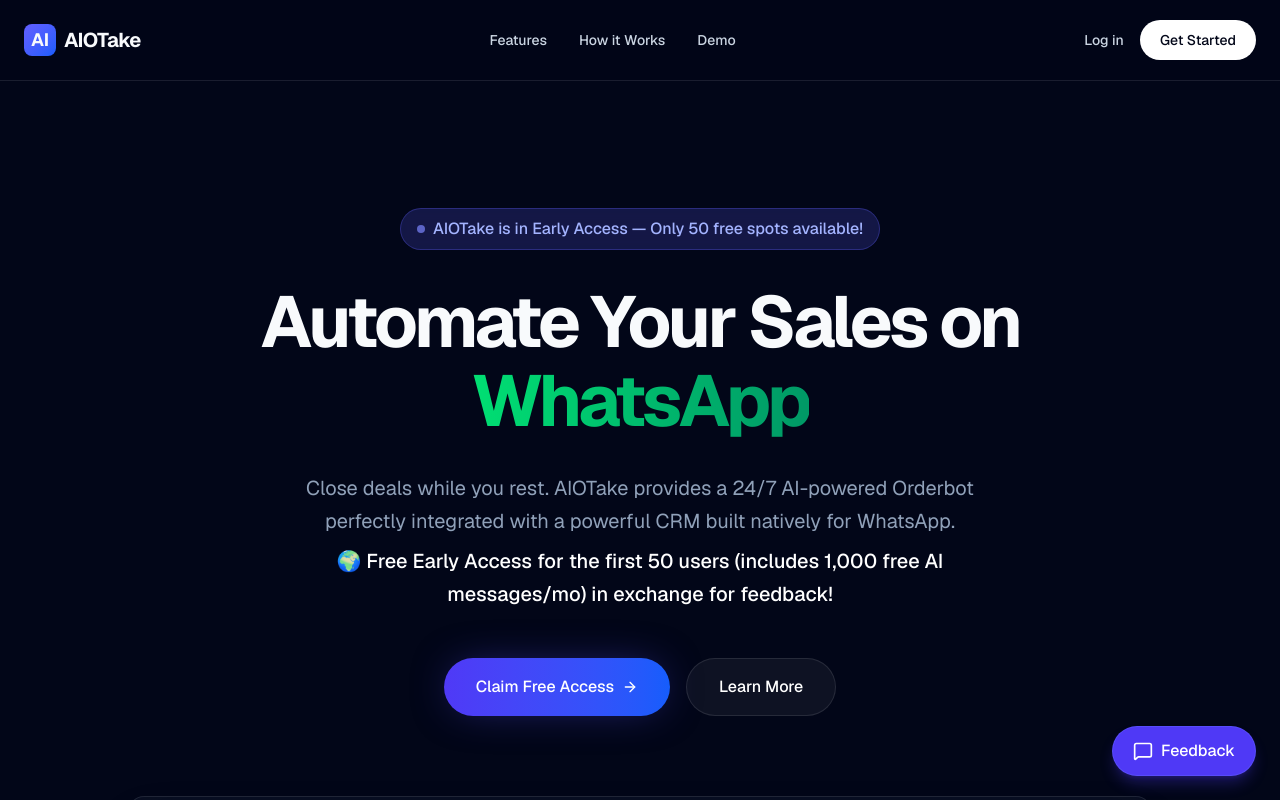
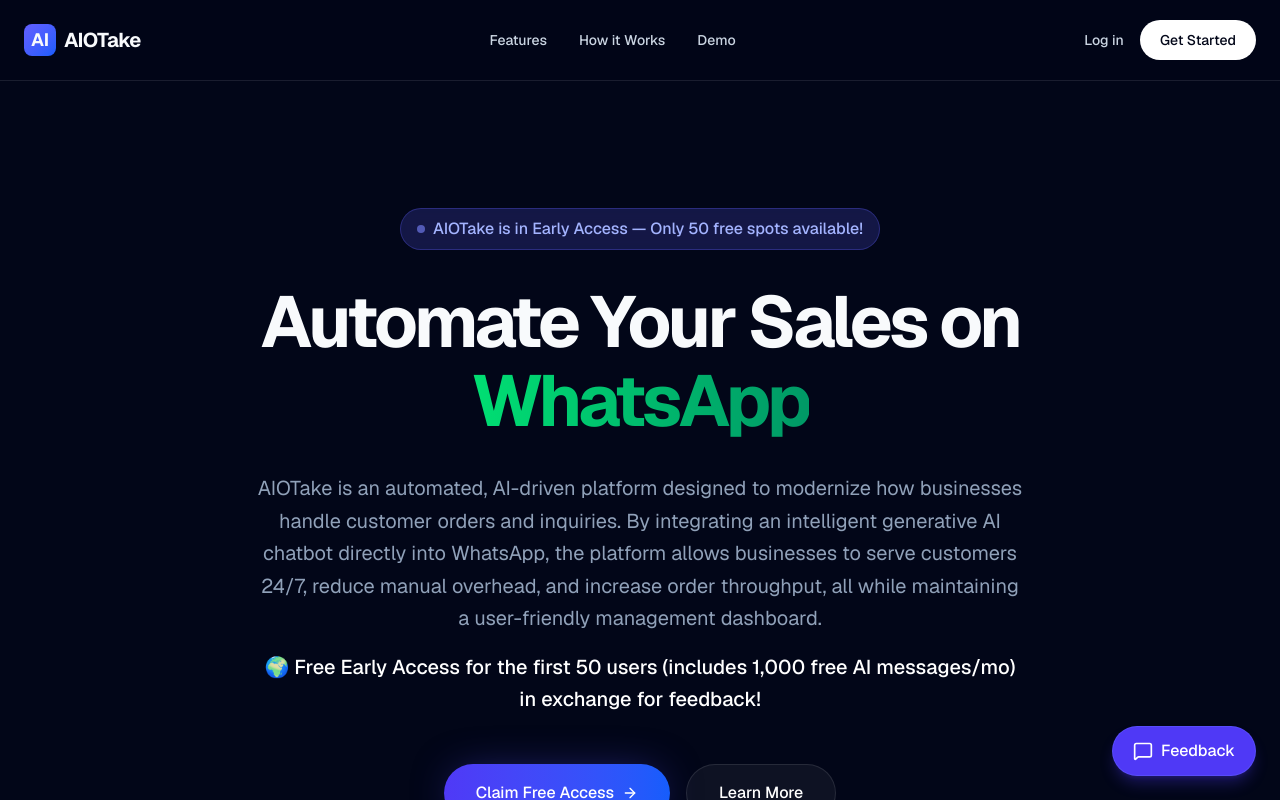
Before and after one commit to janfdevai/aitake, a Next.js app in the folder landing-page/: page / in a window 1280 px wide. Shown: the top 800 px of the page. Built offline with nearby package versions, Linux system fonts and the light colour scheme; no server answers.

Commit message:
feat: Implement initial landing page with waitlist and feedback collection functionality integrated with Supabase.

```diff
--- a/landing-page/app/page.tsx
+++ b/landing-page/app/page.tsx
@@ -389,9 +389,9 @@
           <h1 className="text-5xl md:text-7xl font-bold tracking-tighter max-w-4xl mb-8 leading-[1.1]">
             Automate Your Sales on <span className="text-transparent bg-clip-text bg-gradient-to-r from-green-400 to-emerald-600">WhatsApp</span>
           </h1>
-          <p className="text-lg md:text-xl text-slate-400 max-w-2xl mb-12 leading-relaxed">
-            Close deals while you rest. AIOTake provides a 24/7 AI-powered Orderbot perfectly integrated with a powerful CRM built natively for WhatsApp. <br />
-            <strong className="text-white font-medium mt-2 block">🌍 Free Early Access for the first 50 users (includes 1,000 free AI messages/mo) in exchange for feedback!</strong>
+          <p className="text-lg md:text-xl text-slate-400 max-w-3xl mb-12 leading-relaxed">
+            AIOTake is an automated, AI-driven platform designed to modernize how businesses handle customer orders and inquiries. By integrating an intelligent generative AI chatbot directly into WhatsApp, the platform allows businesses to serve customers 24/7, reduce manual overhead, and increase order throughput, all while maintaining a user-friendly management dashboard. <br />
+            <strong className="text-white font-medium mt-4 block">🌍 Free Early Access for the first 50 users (includes 1,000 free AI messages/mo) in exchange for feedback!</strong>
           </p>
           <div className="flex flex-col sm:flex-row gap-4 w-full sm:w-auto">
             <button onClick={openWaitlist} className="flex items-center justify-center gap-2 bg-gradient-to-r from-indigo-600 to-blue-600 text-white px-8 py-4 rounded-full font-medium hover:scale-105 transition-transform shadow-[0_0_40px_-10px_rgba(79,70,229,0.5)]">
```
